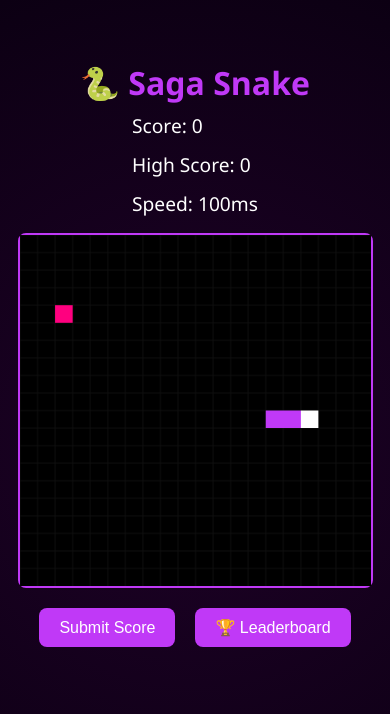
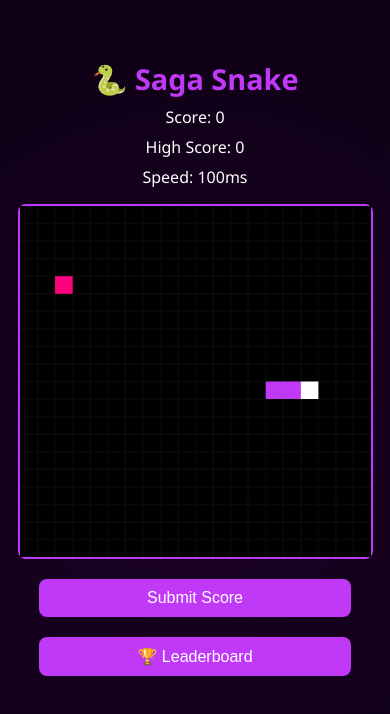
Before and after one commit to cypherpepe/Saga-snake, a plain HTML site: page game.html in a window 390 px wide. Drawn offline with Linux system fonts and the light colour scheme.

Commit message:
Update game.html

```diff
--- a/game.html
+++ b/game.html
@@ -23,8 +23,12 @@
       color: #c039f7;
       margin-bottom: 8px;
       display: flex;
+      flex-direction: row;
+      flex-wrap: wrap;
+      justify-content: center;
       align-items: center;
       gap: 10px;
+      text-align: center;
     }
     .stats {
       display: flex;
@@ -46,11 +50,31 @@
       height: 90vmin;
       max-width: 400px;
       max-height: 400px;
+      box-sizing: border-box;
     }
     @media (max-width: 600px) {
-      h1 { font-size: 2rem; }
-      .stats { flex-direction: column; gap: 12px; }
-      button { font-size: 18px; padding: 14px 20px; }
+    h1 {
+    font-size: 1.8rem;
+    flex-direction: column;
+    text-align: center;
+    }
+    .stats {
+    flex-direction: column;
+    align-items: center;
+    gap: 8px;
+    font-size: 1rem;
+    }
+    .btn-container {
+    flex-direction: column;
+    gap: 12px;
+    width: 100%;
+    align-items: center;
+    }
+    button {
+    width: 80%;
+    font-size: 1.1rem;
+    padding: 14px 0;
+    }
     }
     .btn-container {
       margin-top: 20px;
```
